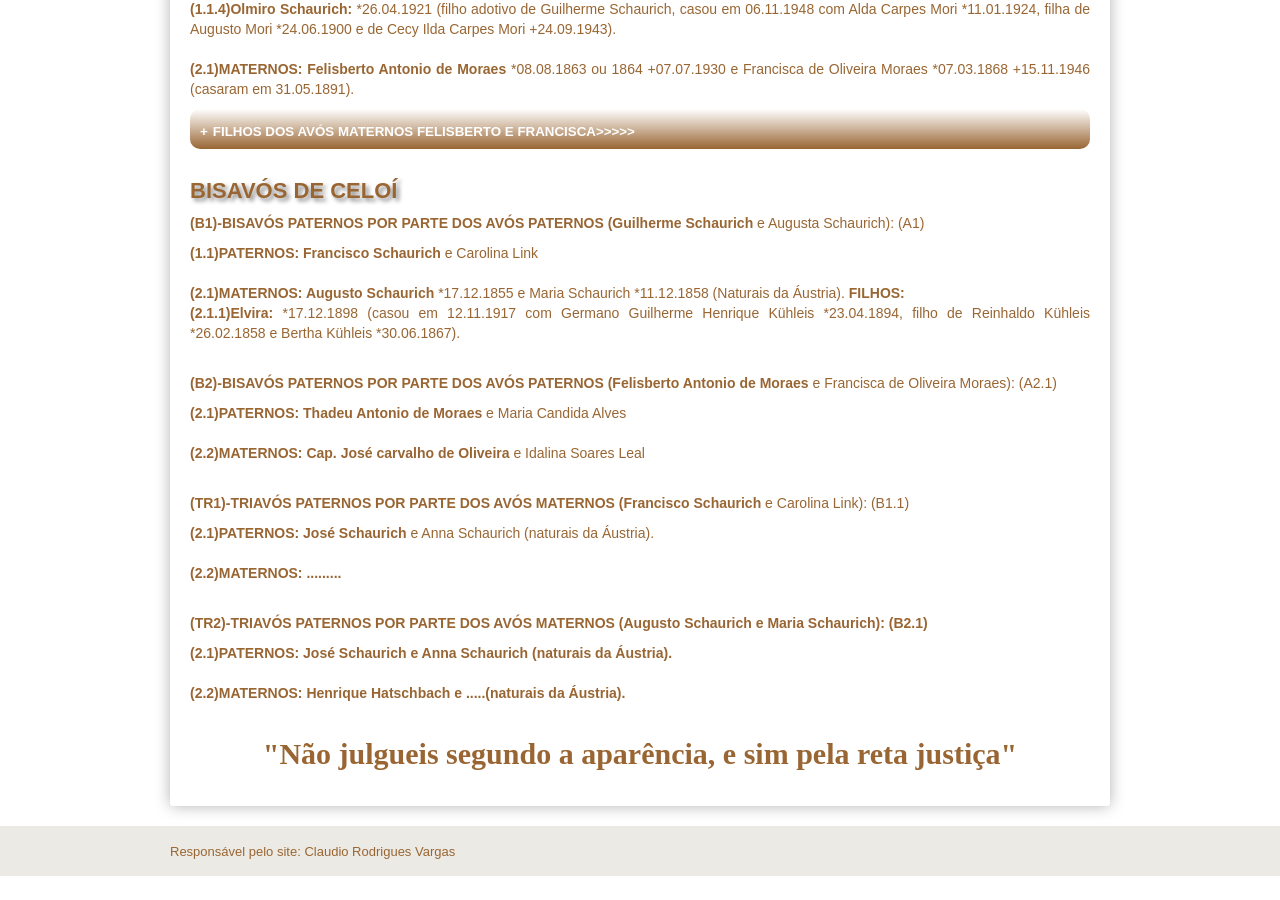
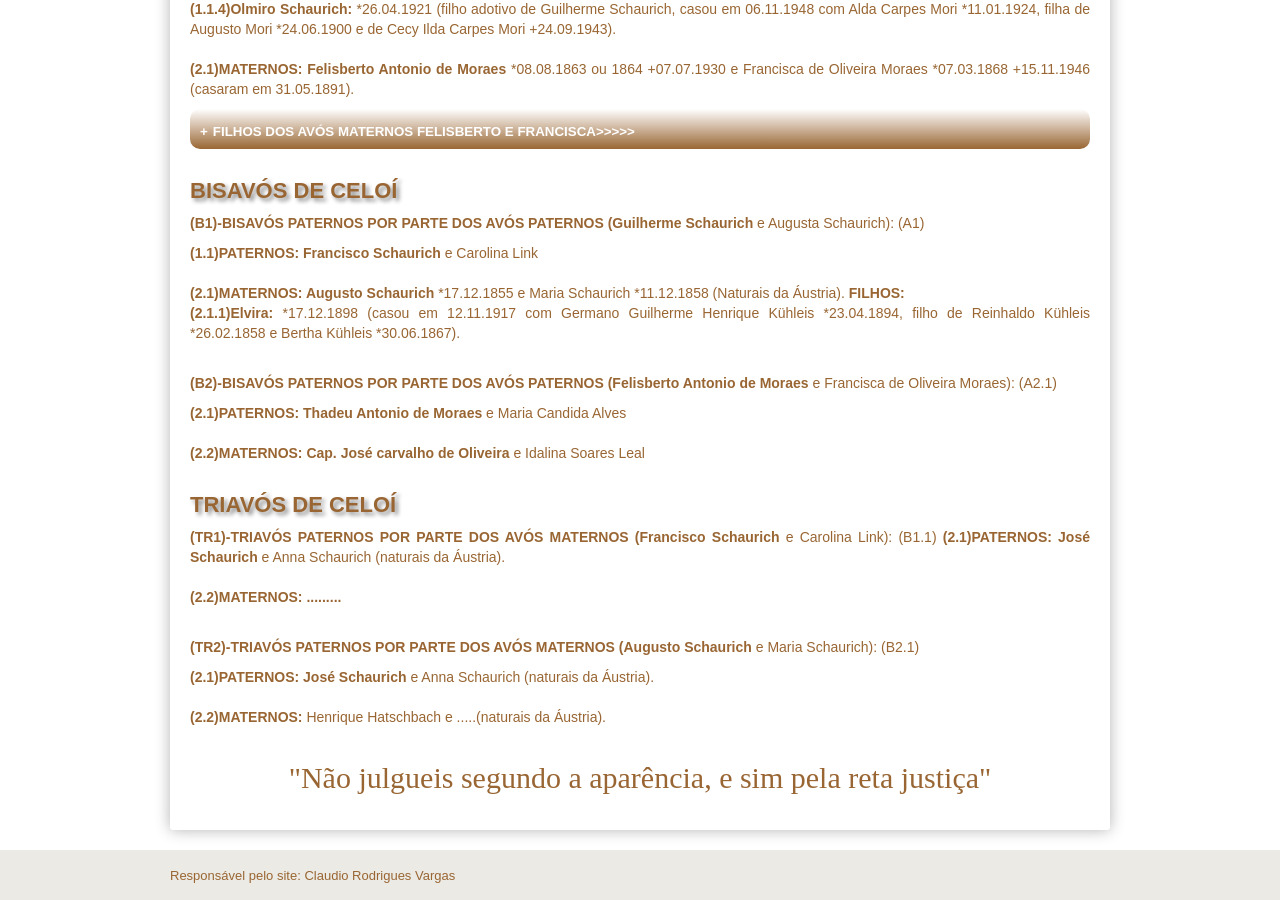
Before and after one commit to claudiovargas1955/claudiovargas1955.github.io, a Jekyll site: the page built from _pages/familia-schaurich.html, in a window 1280 px wide and 900 px high, scrolled down 954 px. Built offline with Jekyll 4.4.1, drawn with Linux system fonts in a browser that asks for light colours; some web fonts are replaced; before the commit the page ends 1830 px from its top, so only the background shows below that.

Commit message:
Update familia-schaurich.html

```diff
--- a/_pages/familia-schaurich.html
+++ b/_pages/familia-schaurich.html
@@ -215,10 +215,11 @@ Ortiz  avós maternos: José da Silva Moura e Francisca Vargas de Moura RC-83).
 
 <b>(2.2)MATERNOS: Cap. José carvalho de Oliveira </b>e Idalina Soares Leal<br><br>
 
+<h4>TRIAVÓS DE CELOÍ</h4>
 <p><b>(TR1)-TRIAVÓS PATERNOS POR PARTE DOS AVÓS MATERNOS (Francisco Schaurich </b>e Carolina Link): (B1.1)
-<p><b>(2.1)PATERNOS: José Schaurich </b> e Anna Schaurich (naturais da Áustria).<br><br>
+<b>(2.1)PATERNOS: José Schaurich </b> e Anna Schaurich (naturais da Áustria).<br><br>
 
-<b>(2.2)MATERNOS: .........<br><br>
+<b>(2.2)MATERNOS: .........</b><br><br>
 
 <p><b>(TR2)-TRIAVÓS PATERNOS POR PARTE DOS AVÓS MATERNOS (Augusto Schaurich </b>e Maria Schaurich): (B2.1)
 <p><b>(2.1)PATERNOS: José Schaurich </b> e Anna Schaurich (naturais da Áustria).<br><br>
```
